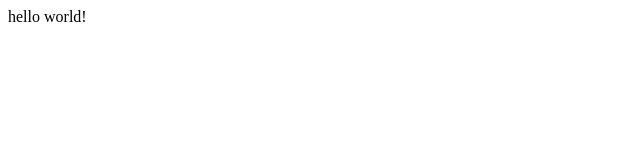
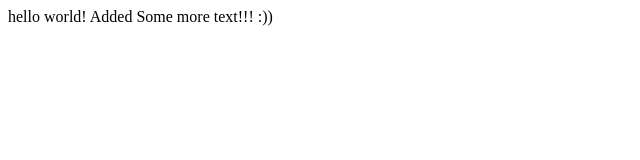
Before and after one commit to darkridenour/project1, a plain HTML site: page index.html in a window 1280 px wide. Shown: the whole page, without its empty margins (0-640 px from the left). Drawn offline with Linux system fonts and the light colour scheme.

Commit message:
added new message

```diff
--- a/index.html
+++ b/index.html
@@ -7,7 +7,7 @@
   </head>
 
   <body>
-    hello world!
+    hello world! Added Some more text!!! :))
   </body>
 
 </html>
```
